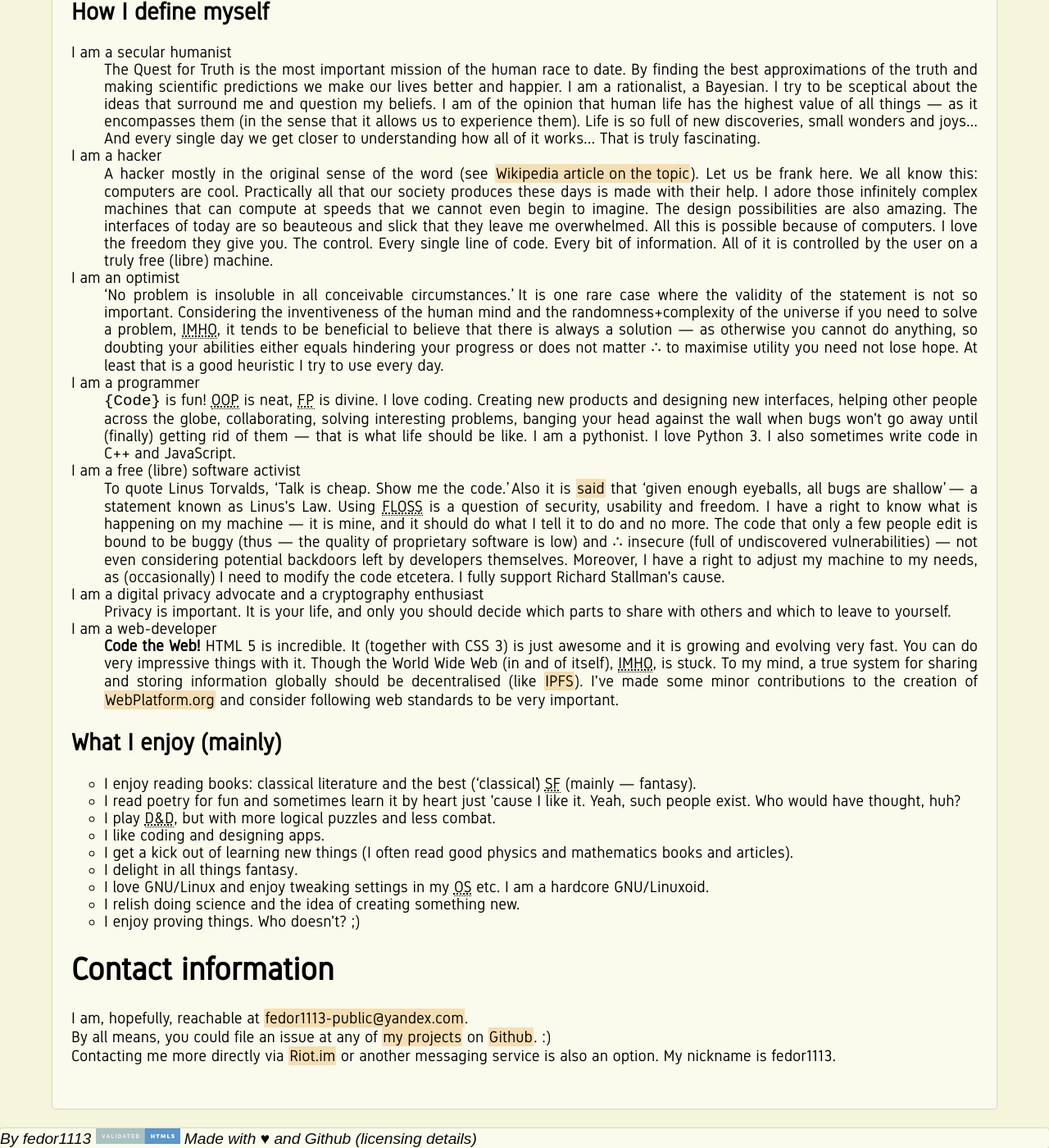
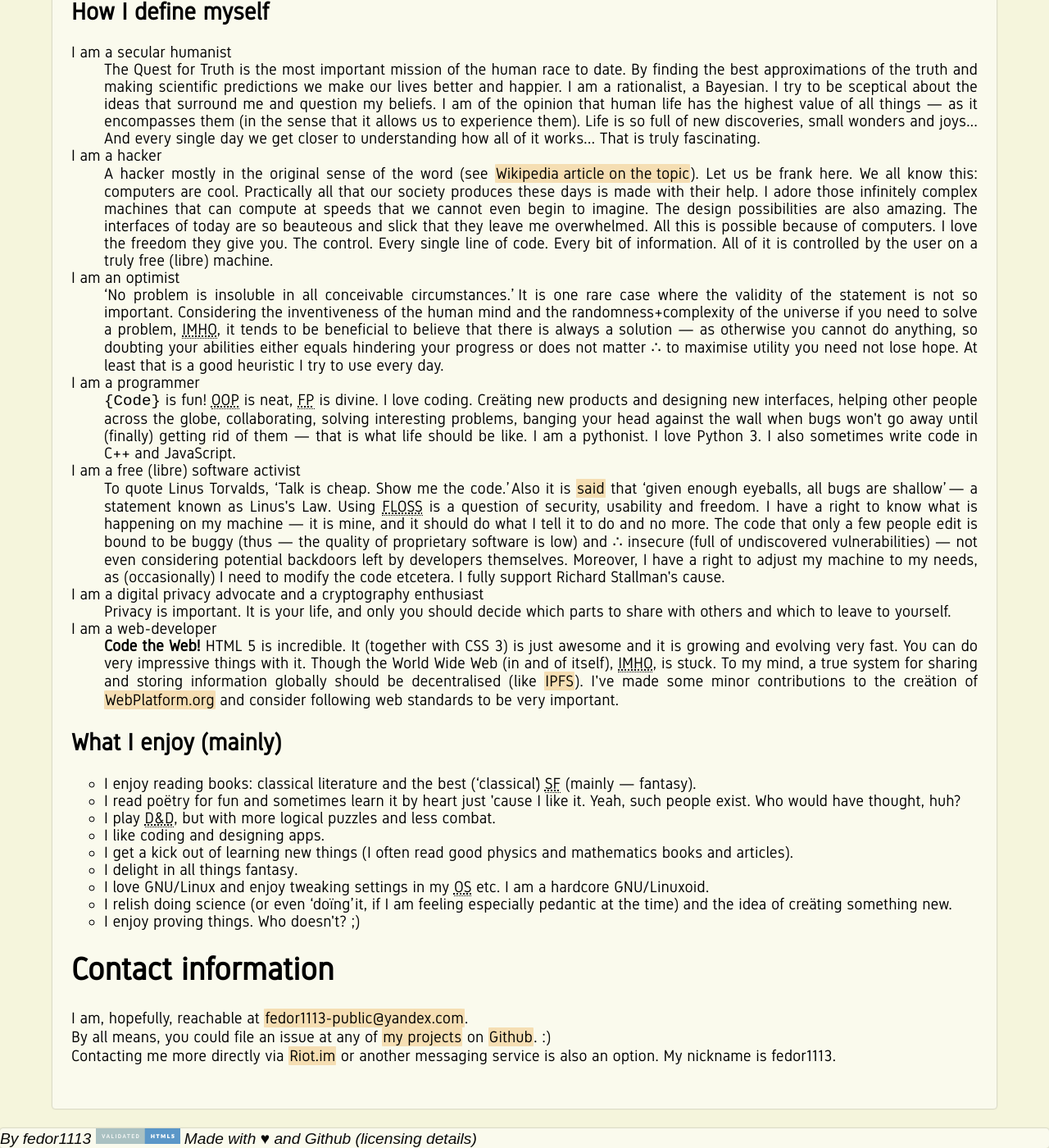
Before and after one commit to fedor1113/fedor1113.github.io, a Jekyll site: the page built from index.html, in a window 1280 px wide and 1400 px high, scrolled down 541 px. Shown: the whole window at 82% size. Built offline with Jekyll 4.4.1, drawn with Linux system fonts in a browser that asks for light colours; some web fonts are replaced; some of the changed text lies outside the part shown.

Commit message:
DiaCritical Diaeresis Denouncement of Hyphens
Signed-off-by: fedor1113 <fedor185@hotmail.com>

```diff
--- a/index.html
+++ b/index.html
@@ -21,26 +21,26 @@
                         <dt>I am an optimist</dt>
                         <dd><q>No problem is insoluble in all conceivable circumstances.</q> It is one rare case where the validity of the statement is not so important. Considering the inventiveness of the human mind and the randomness+complexity of the universe if you need to solve a problem, <abbr title="in my humble opinion">IMHO</abbr>, it tends to be beneficial to believe that there is always a solution &mdash; as otherwise you cannot do anything, so doubting your abilities either equals hindering your progress or does not matter &there4; to maximise utility you need not lose hope. At least that is a good heuristic I try to use every day.</dd>
                         <dt>I am a programmer</dt>
-                        <dd><code>&lbrace;Code&rbrace;</code> is fun! <abbr title="object-oriented programming">OOP</abbr> is neat, <abbr title="functional programming">FP</abbr> is divine. I love coding. Creating new products and designing new interfaces, helping other people across the globe, collaborating, solving interesting problems, banging your head against the wall when bugs won&apos;t go away until (finally) getting rid of them &mdash; that is what life should be like. I am a pythonist. I love <i>Python 3</i>. I also sometimes write code in <i>C++</i> and <i>JavaScript</i>.</dd>
+                        <dd><code>&lbrace;Code&rbrace;</code> is fun! <abbr title="object-oriented programming">OOP</abbr> is neat, <abbr title="functional programming">FP</abbr> is divine. I love coding. Cre&auml;ting new products and designing new interfaces, helping other people across the globe, collaborating, solving interesting problems, banging your head against the wall when bugs won&apos;t go away until (finally) getting rid of them &mdash; that is what life should be like. I am a pythonist. I love <i>Python 3</i>. I also sometimes write code in <i>C++</i> and <i>JavaScript</i>.</dd>
                         <dt>I am a free (<i>libre</i>) software activist</dt>
                         <dd>To quote <cite>Linus Torvalds</cite>, <q>Talk is cheap. Show me the code.</q> Also it is <a href="http://catb.org/esr/writings/cathedral-bazaar/" title="link to 'The Cathedral and the Bazaar' book web-site">said</a> that <q>given enough eyeballs, all bugs are shallow</q> &mdash; a statement known as <i>Linus&apos;s Law</i>. Using <abbr title="free/libre and open-source software">FLOSS</abbr> is a question of security, usability and freedom. I have a right to know what is happening on my machine &mdash; it is mine, and it should do what I tell it to do and no more. The code that only a few people edit is bound to be buggy (thus &mdash; the quality of proprietary software is low) and &there4; insecure (full of undiscovered vulnerabilities) &mdash; not even considering potential backdoors left by developers themselves. Moreover, I have a right to adjust my machine to my needs, as (occasionally) I need to modify the code etcetera. I fully support Richard Stallman&apos;s cause.</dd>
                         <dt>I am a digital privacy advocate and a cryptography enthusiast</dt>
                         <dd>Privacy is important. It is your life, and only you should decide which parts to share with others and which to leave to yourself.</dd>
                         <dt>I am a web-developer</dt>
-                        <dd><b>Code the Web!</b> <i>HTML 5</i> is incredible. It (together with <i>CSS 3</i>) is just awesome and it is growing and evolving very fast. You can do very impressive things with it. Though the World Wide Web (in and of itself), <abbr title="in my humble opinion">IMHO</abbr>, is stuck. To my mind, a true system for sharing and storing information globally should be decentralised (like <a href="https://ipfs.io/" title="'InterPlanetary File System' a.k.a. IPFS peer-to-peer hypermedia protocol home page">IPFS</a>). I&apos;ve made some minor contributions to the creation of <a href="https://www.webplatform.org/"><i>WebPlatform.org</i></a> and consider following web standards to be very important.</dd>
+                        <dd><b>Code the Web!</b> <i>HTML 5</i> is incredible. It (together with <i>CSS 3</i>) is just awesome and it is growing and evolving very fast. You can do very impressive things with it. Though the World Wide Web (in and of itself), <abbr title="in my humble opinion">IMHO</abbr>, is stuck. To my mind, a true system for sharing and storing information globally should be decentralised (like <a href="https://ipfs.io/" title="'InterPlanetary File System' a.k.a. IPFS peer-to-peer hypermedia protocol home page">IPFS</a>). I&apos;ve made some minor contributions to the cre&auml;tion of <a href="https://www.webplatform.org/"><i>WebPlatform.org</i></a> and consider following web standards to be very important.</dd>
                     </dl>
                 </section>
                 <section>
                     <h2>What I enjoy (mainly)</h2>
                     <ul>
                         <li>I enjoy reading books: classical literature and the best (&lsquo;classical&rsquo;) <abbr title="speculative fiction">SF</abbr> (mainly &mdash; fantasy).</li>
-						<li>I read poetry for fun and sometimes learn it by heart just &apos;cause I like it. Yeah, such people exist. Who would have thought, huh?</li>
+						<li>I read po&euml;try for fun and sometimes learn it by heart just &apos;cause I like it. Yeah, such people exist. Who would have thought, huh?</li>
                         <li>I play <abbr title="Dungeons and Dragons">D&amp;D</abbr>, but with more logical puzzles and less combat.</li>
                         <li>I like coding and designing apps.</li>
                         <li>I get a kick out of learning new things (I often read good physics and mathematics books and articles).</li>
                         <li>I delight in all things <i>fantasy</i>.</li>
                         <li>I love <i>GNU/Linux</i> and enjoy tweaking settings in my <abbr title="operating system">OS</abbr> etc. I am a hardcore GNU/Linuxoid.</li>
-                        <li>I relish doing science and the idea of creating something new.</li>
+                        <li>I relish doing science (or even &lsquo;do&iuml;ng&rsquo; it, if I am feeling especially pedantic at the time) and the idea of cre&auml;ting something new.</li>
                         <li>I enjoy proving things. <i>Who doesn&apos;t? ;)</i></li>
                     </ul>
                 </section>
```
Also changed, not shown: other parts of index.html (+1 -1 lines), 2 other files.
